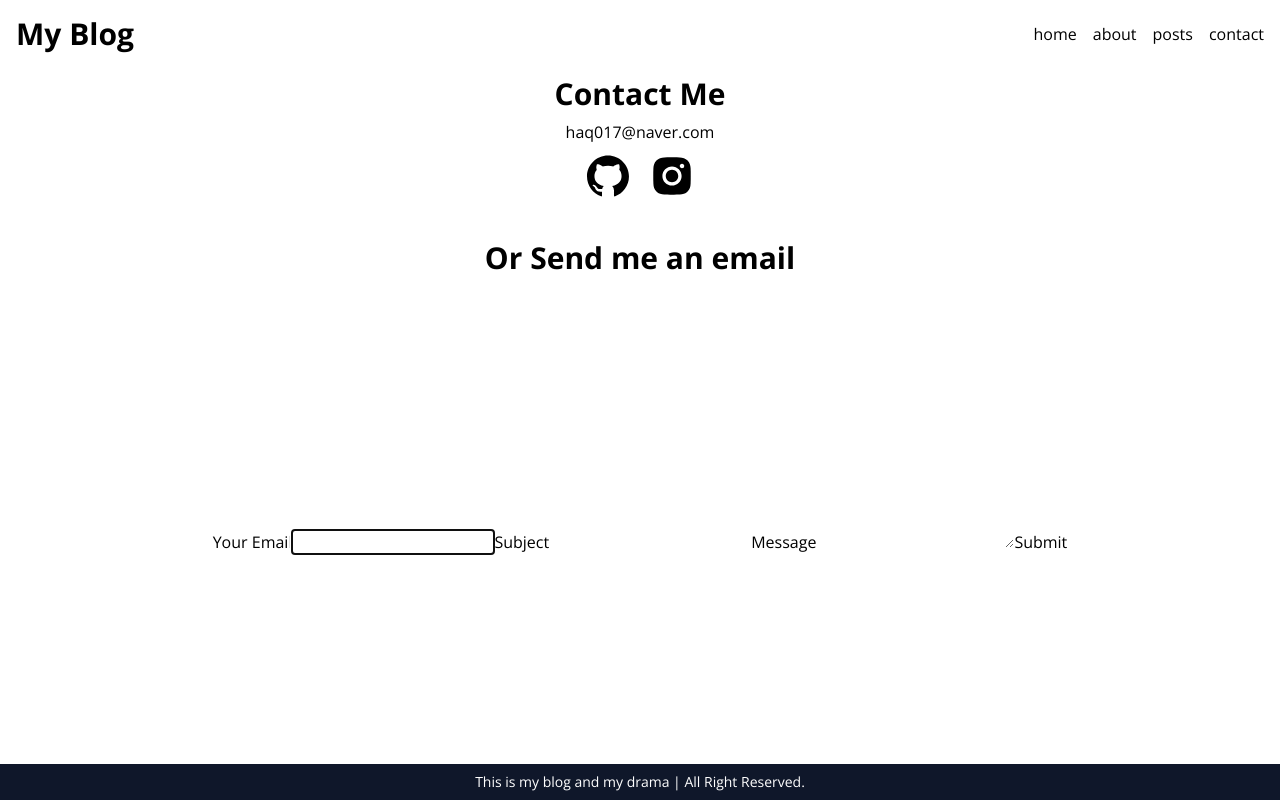
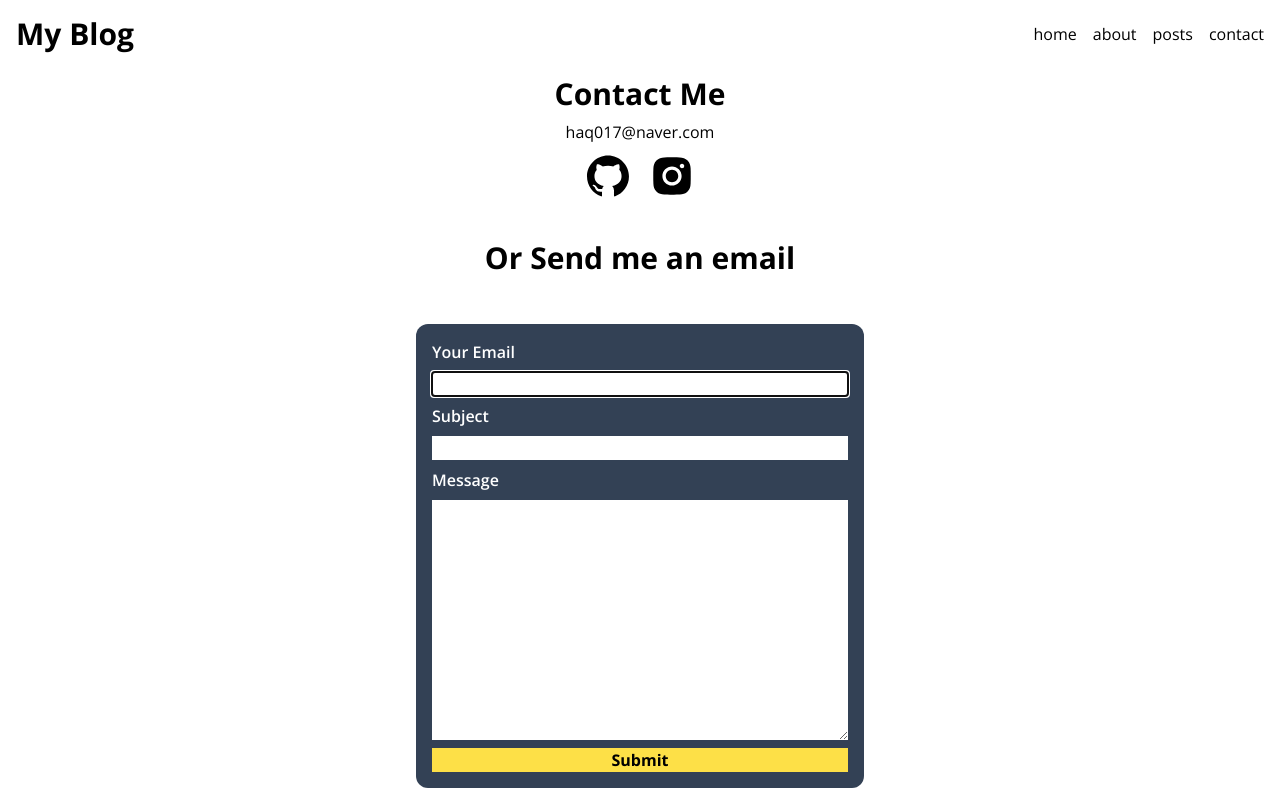
Before and after one commit to myjhye/blog, a Next.js app: page /contact in a window 1280 px wide. Built offline with nearby package versions, Linux system fonts and the light colour scheme.

Commit message:
정보, 연락 페이지 -> 배너

```diff
--- /dev/null
+++ b/src/components/Banner.tsx
@@ -0,0 +1,17 @@
+export type BannerData = {
+    message: string;
+    state: 'success' | 'error';
+}
+
+export default function Banner({banner}: {banner: BannerData}) {
+
+    const isSuccess = banner.state === 'success';
+    const icon = isSuccess ? '✅' : '🔥';
+
+
+    return (
+        <p className={`p-2 rounded-xl w-full text-center ${isSuccess ? 'bg-green-300' : 'bg-red-300'}`}>
+            {`${icon} ${banner.message}`}
+        </p>
+    )
+}
--- a/src/components/ContactForm.tsx
+++ b/src/components/ContactForm.tsx
@@ -1,6 +1,7 @@
 'use client'
 
 import { ChangeEvent, FormEvent, useState } from "react"
+import Banner, { BannerData } from "./Banner";
 
 type Form = {
     from : string;
@@ -15,6 +16,8 @@
         message: ''
     });
 
+    const [banner, setBanner] = useState<BannerData | null>(null);
+
     const onChange = (e: ChangeEvent<HTMLInputElement | HTMLTextAreaElement>) => {
 
         const { name, value } = e.target;
@@ -28,12 +31,18 @@
 
         e.preventDefault();
         console.log(form);
+
+        setBanner({ message: '성공', state: 'success' });
+        setTimeout(() => {
+            setBanner(null);
+        }, 3000);
     }
 
     return (
-        <>
-            <form onSubmit={onSubmit}>
-                <label htmlFor="from">Your Email</label>
+        <section className="w-full max-w-md">
+            { banner && <Banner banner={banner} /> }
+            <form onSubmit={onSubmit} className="w-full flex flex-col gap-2 my-4 p-4 bg-slate-700 rounded-xl text-white">
+                <label className="font-semibold" htmlFor="from">Your Email</label>
                 <input
                     type='email'
                     id='from'
@@ -42,8 +51,9 @@
                     autoFocus
                     value={form.from}
                     onChange={onChange}
+                    className="text-black"
                 />
-                <label htmlFor="subject">Subject</label>
+                <label className="font-semibold" htmlFor="subject">Subject</label>
                 <input
                     type='text'
                     id='subject'
@@ -51,8 +61,9 @@
                     required
                     value={form.subject}
                     onChange={onChange}
+                    className="text-black"
                 />
-                <label htmlFor="subject">Message</label>
+                <label htmlFor="subject" className="font-semibold">Message</label>
                 <textarea
                     rows={10}
                     id='message'
@@ -60,9 +71,10 @@
                     required
                     value={form.message}
                     onChange={onChange}
+                    className="text-black"
                 />
-                <button>Submit</button>
+                <button className="bg-yellow-300 text-black font-bold hover:bg-yellow-400">Submit</button>
             </form>
-        </>
+        </section>
     )
 }
```
